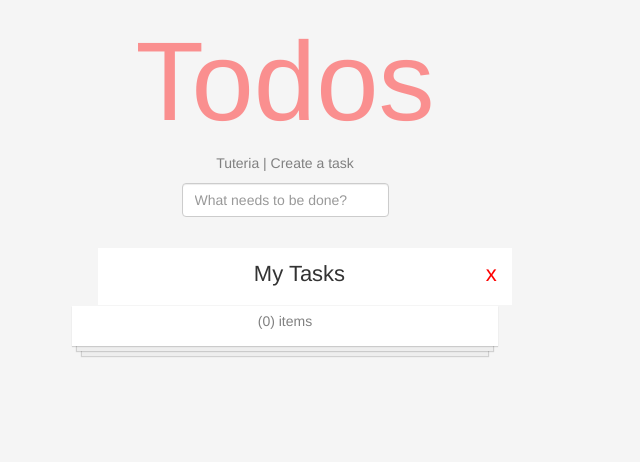
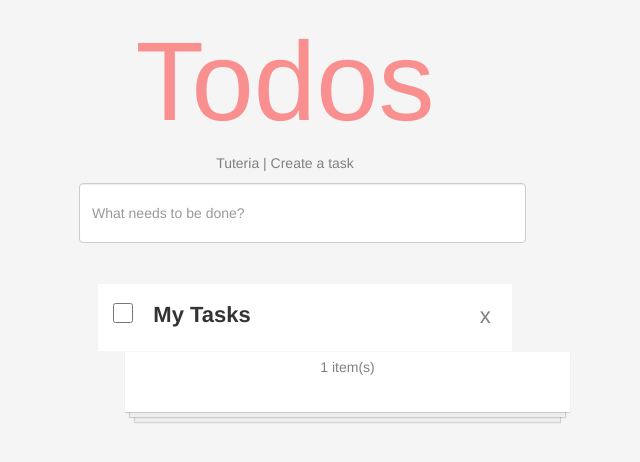
Before and after one commit to adelowokanpelumi/Reatct-Todo-App, a React (Create React App) app: page / in a window 1280 px wide. Shown: the top 462 px of the page, without its empty margins (355-995 px from the left). Built offline with nearby package versions, Linux system fonts and the light colour scheme.

Commit message:
Filter counter fixed

```diff
--- a/src/App.css
+++ b/src/App.css
@@ -1,6 +1,6 @@
 
 body{
-    background-color: #f5f5f5 !important;
+    background-color: #f5f5f5!important;
     text-align: center;
 }
 h1{
@@ -11,8 +11,9 @@ p{
   color: grey !important;
 }
 .input-mysize{
-  width: 30em !important;
-  height: 3.5em !important;
+  width: 447px !important;
+  height: 60px !important;
+  margin-left: 55px !important;
 }
 form {
     display: inline-block;
@@ -30,6 +31,32 @@ a.close {
   float: right;
 }
 
+input[type=checkbox] {
+  width: 20px;
+  height: 20px;
+  border: 1px solid #ccc;
+  border-radius: 50%;
+  cursor: pointer;
+  position: relative;
+  margin-right: 20px;
+  background-color: #fff !important;
+}
+
+input[type=checkbox]:checked + label {
+  color: #f5f5f5 !important;
+  text-decoration: line-through;
+}
+
+input{
+  float: left !important;
+  margin-right: 20px !important;
+}
+
+label{
+  float: left;
+}
+
+
 @keyframes App-logo-spin {
   from { transform: rotate(0deg); }
   to { transform: rotate(360deg); }
@@ -38,29 +65,21 @@ a.close {
 .task{
   background: #fff;
   list-style-type: none;
-  color: #333;/*
-  max-width: 550px;*/
+  color: #333;
   word-wrap: break-word;
-  /*text-align: center !important;*/
   padding: 15px;
   margin-top: 1px;
-  padding-top: 10px;
-  /*margin-bottom: 10px;
-  margin-right: 31.3%;
-  margin-left: 28.4%;*/
   font-size: 22px;
-  text-orientation: capitalize;
-  float: center !important;
 }
 
-.done{
-  text-decoration: line-through !important;
-  color: red;
+
+button{
+  background: #fff !important;
+  color: grey !important;
+  border: none !important;
 }
-
-.button {
-  margin-left: 30px;
-  background-color: #fff !important;
+button:hover{
+  color: red !important;
 }
 
 .filter {
@@ -78,18 +97,16 @@ a.close {
     0 20px 1px -9px rgba(0,0,0,0.15);
     /* Padding for demo purposes */
     padding: 5px;
-    padding-left: 30px !important;
-    padding-right: 30px !important;
-    margin-top: 1px;/*
-    margin-left: 50px;
-    margin-right: 50px;*//*
-    text-align: justify;*/
+    /*float: center !important;*/
+    margin-left: 480px !important;
+    width: 445px !important;
+  height: 60px !important;
+  margin-top: 1px !important;
 
 }
 
 .remove {
   float: right !important;
-  color: red !important;
 }
 
 .elem{
--- a/src/App.js
+++ b/src/App.js
@@ -3,7 +3,6 @@ import './App.css';
 import '../node_modules/bootstrap/dist/css/bootstrap.min.css';
 import AddNewTask from './addtask.js';
 import TodoAppList from './applist.js';
-import Filter from './filter.js';
 
 
 
@@ -42,7 +41,6 @@ class Todo extends React.Component {
         <p>Tuteria | Create a task </p>
         <AddNewTask updateList={this.updateList}/>
         <TodoAppList tasks= {this.state.tasks} remove={this.removeTask} />
-        <Filter/>
       </div>
         );
     }
--- a/src/addtask.js
+++ b/src/addtask.js
@@ -23,7 +23,7 @@ class AddNewTask extends React.Component {
 			return (
 				<div >
 		<form onSubmit={this.justSubmitted} className="form-group"  >
-		<input type="text" className="form-control col-md-6"
+		<input type="text" className="form-control col-md-6 input-mysize"
       name="todo" placeholder="What needs to be done?"  />
 		</form>
 		</div>
--- a/src/applist.js
+++ b/src/applist.js
@@ -1,7 +1,6 @@
 import React, { Component } from 'react';
 import './App.css';
 import '../node_modules/bootstrap/dist/css/bootstrap.min.css';
-
 
 
 
@@ -9,10 +8,11 @@ class TodoAppList extends Component {
   constructor(){
     super();
     this.remove = this.remove.bind(this);
+    this.props = {tasks: []};
   }
 
   remove(elem){
-    var value = elem.target.parentNode.querySelector('span').innerText;
+    var value = elem.target.parentNode.querySelector('button').innerText;
     this.props.remove(value);
   }
 
@@ -20,16 +20,21 @@ class TodoAppList extends Component {
   render() {
 
   	var items = this.props.tasks.map((elem, i) => {
-  		return <li className="container col-xs-4 col-md-offset-4 task" key={i}>
-
-                  {elem}
-                  <span className="remove" onClick={this.remove}>x</span>
+  		return <div className="col-md-offset-4 col-md-4 task">
+                <li className="" key={i}>
+                <input className="round text-left" type="checkbox" id="checkbox" />
+                  <label for="checkbox" className="text-center">{elem}</label>
+                  <button className="remove" onClick={this.remove}>x</button>
               </li>
+              </div>
   	});
     return (
-      <ul>
+      <div>
+      <ul className="">
       	{items}
       </ul>
+      <p id="counter"  className="row col-md-4 col-md-offset-4 filter"> {(this.props.tasks.length ) + ' item(s)'} </p>
+      </div>
     );
   }
 }
--- a/src/filter.js
+++ b/src/filter.js
@@ -1,12 +1,16 @@
 import React, { Component } from 'react';
 import './App.css';
 import '../node_modules/bootstrap/dist/css/bootstrap.min.css';
+class Filter extends Component {
+	constructor(props) {
+    super(props);
+    this.state = {items: [], text: ''};
+  }
 
-class Filter extends Component {
   render(){
     return(
-    		<div className="container col-md-4 col-md-offset-4 filter">
-    		<p>(0) items</p>
+    		<div className="col-md-4 col-md-offset-4 filter">
+    		<p id="counter"> {'Add #' + (this.state.items.length + 1 )} </p>
     		</div>
 
     );
--- a/src/inputfield.js
+++ b/src/inputfield.js
@@ -17,8 +17,7 @@ class InputField extends Component {
   render(){
     return(
     <form className="role" onsubmit="handle">
-      <input type="text" className="form-control input-lg input-mysize"
-      name="todo" placeholder="What needs to be done?"  />
+      <input type="text" className="" name="todo" placeholder="What needs to be done?"  />
     </form>
     );
   }
```
Also changed, not shown: 1 other file (tests, documents, lock files or other folders).
